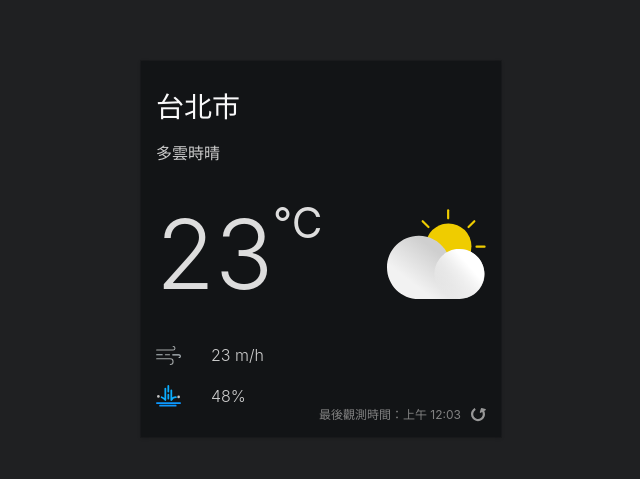
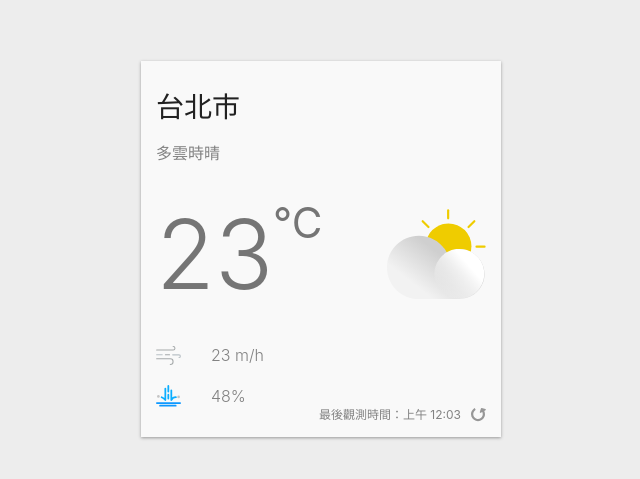
Before and after one commit to NicoleJAVA/realtime-weather-app, a React (Create React App) app: page / in a window 1280 px wide. Shown: the part 151-630 px from the top of the page, without its empty margins (319-959 px from the left). Built offline with nearby package versions, Linux system fonts and the light colour scheme.

Commit message:
refactor(App): switch theme with useState()

```diff
--- a/src/App.js
+++ b/src/App.js
@@ -5,6 +5,7 @@ import { ReactComponent as RefreshIcon } from './images/refresh.svg';
 
 import styled from '@emotion/styled';
 import { ThemeProvider } from '@emotion/react';
+import {useState} from 'react';
 
 const theme = {
   light: {
@@ -123,8 +124,11 @@ const Refresh = styled.div`
 `;
 
 function App() {
+
+  const [currentTheme, setCurrentTheme] = useState('light');
+
   return (
-    <ThemeProvider theme={theme.dark}>
+    <ThemeProvider theme={theme[currentTheme]}>
       <Container>
       <WeatherCard>
       <Location>台北市</Location>
```
